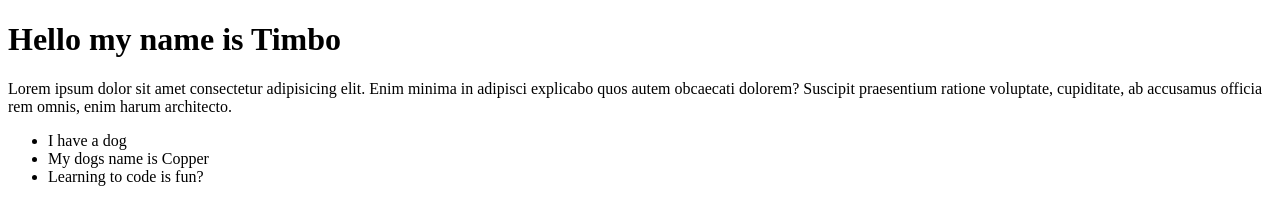
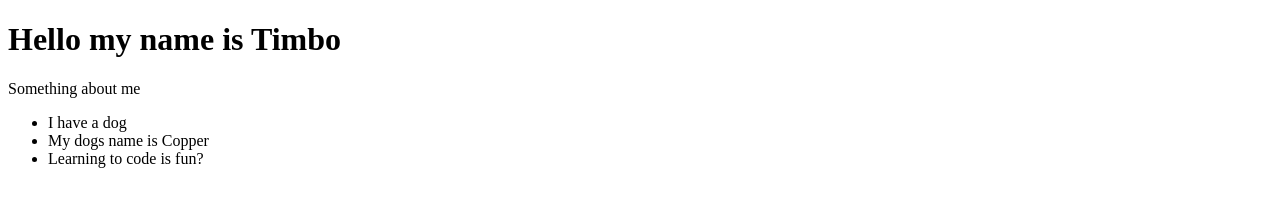
Before and after one commit to TimDohmen/codeworks-journals, a plain HTML site: page index.html in a window 1280 px wide. Drawn offline with Linux system fonts and the light colour scheme.

Commit message:
3rd commit

```diff
--- a/index.html
+++ b/index.html
@@ -8,11 +8,9 @@
   <title>Tim5tims Codeworks Journals</title>
 </head>
 
-<body>
+<body background=red>
   <h1>Hello my name is Timbo</h1>
-  <p>Lorem ipsum dolor sit amet consectetur adipisicing elit. Enim minima in adipisci explicabo quos autem obcaecati
-    dolorem? Suscipit praesentium ratione voluptate, cupiditate, ab accusamus officia rem omnis, enim harum architecto.
-  </p>
+  <p>Something about me</p>
   <ul>
     <li>I have a dog</li>
     <li>My dogs name is Copper</li>
```
